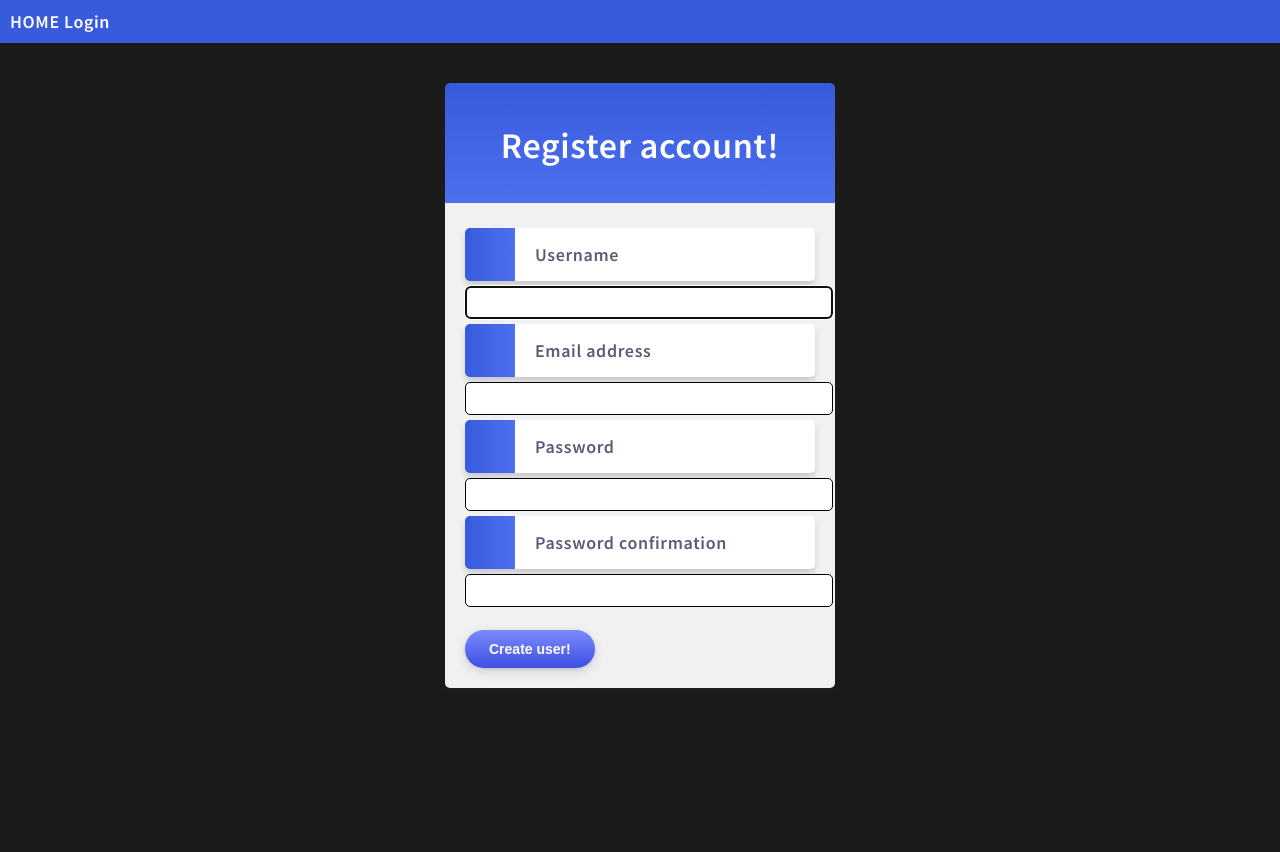
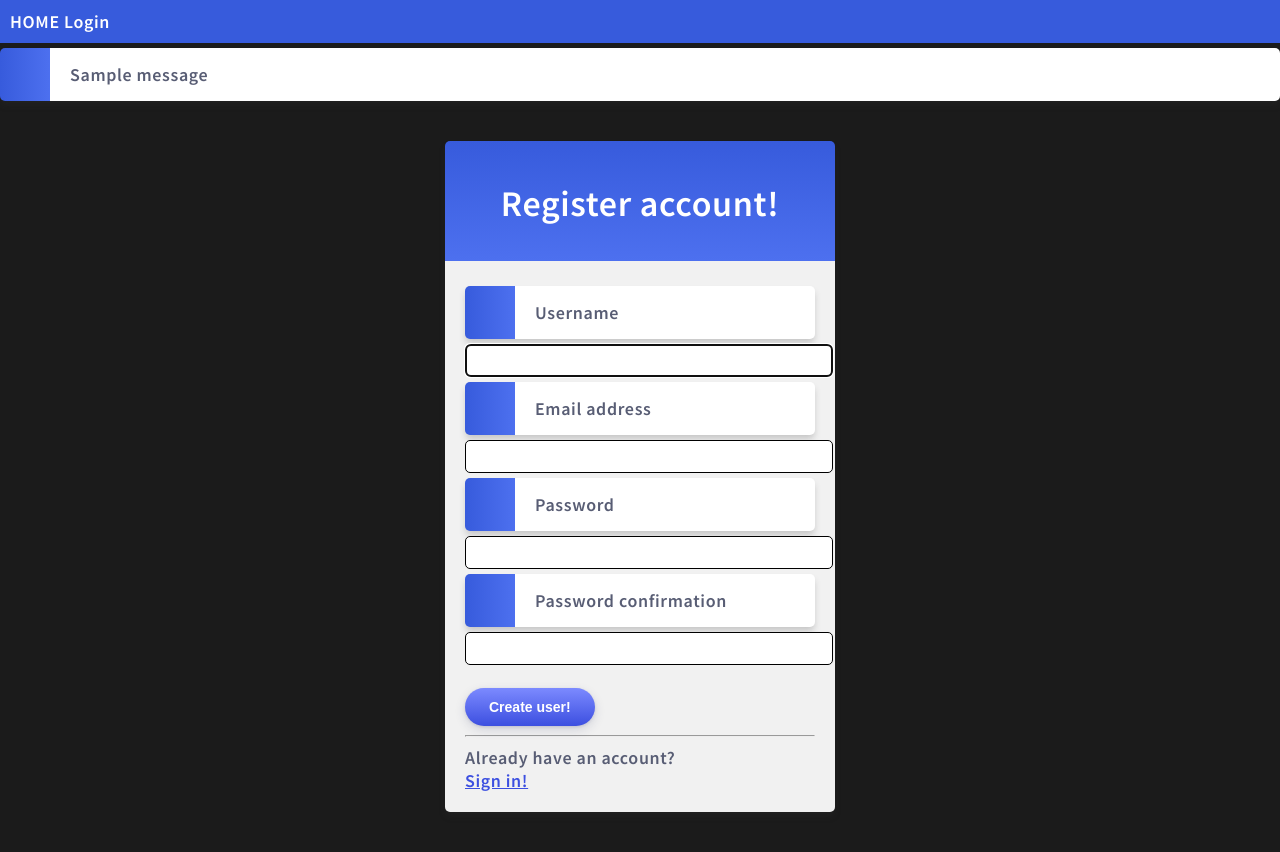
Before and after one commit to uJakubC/dwitter-project, a Django app: page /register/ in a window 1280 px wide. Before the commit the page ends 688 px from the top, so only its background shows below. Run offline with Django 4.2, Linux system fonts and the light colour scheme; tables that the repository leaves empty hold one stand-in row (values such as "Sample post"); one stand-in notice (Sample message) is shown.

Commit message:
Added hyperlink to login page inside register form

```diff
--- a/Dwitter_project/Dwitter_project_app/templates/accounts/register.html
+++ b/Dwitter_project/Dwitter_project_app/templates/accounts/register.html
@@ -3,6 +3,9 @@
 {% block title %}Register page{% endblock %}
 
 {% block body %}
+{% for message in messages %}
+    <ul><li>{{ message }}</li></ul>
+{% endfor %}
 <div class="mycard">
 <h1>Register account!</h1>
 <form method="post">
@@ -21,8 +24,10 @@
     {{ form.password2 }}</ul>
     <br>
 
+    <button type="submit" name="create_user">Create user!</button><hr>
+    Already have an account? <br>
+    <a href="{% url "login" %}" style="color: #3c4fe0">Sign in!</a>
     {{ form.errors }}
-    <button type="submit" name="create_user">Create user!</button>
 </form>
 
 </div>
```
